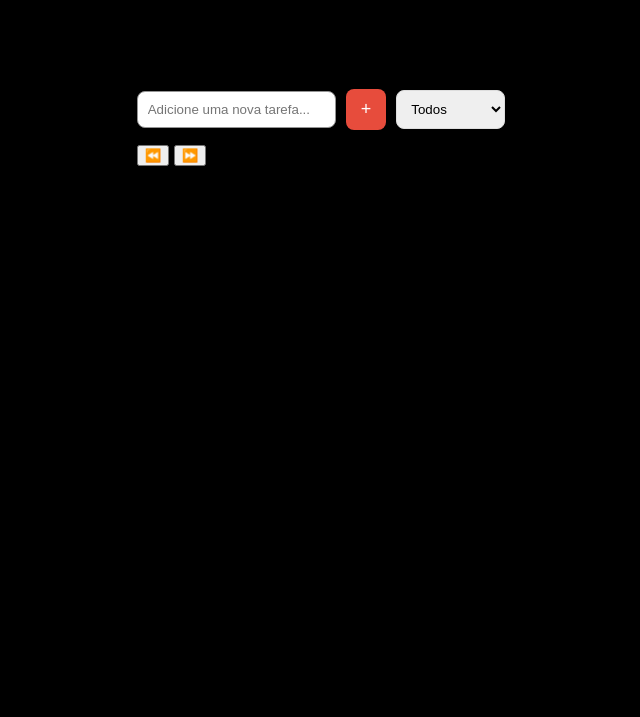
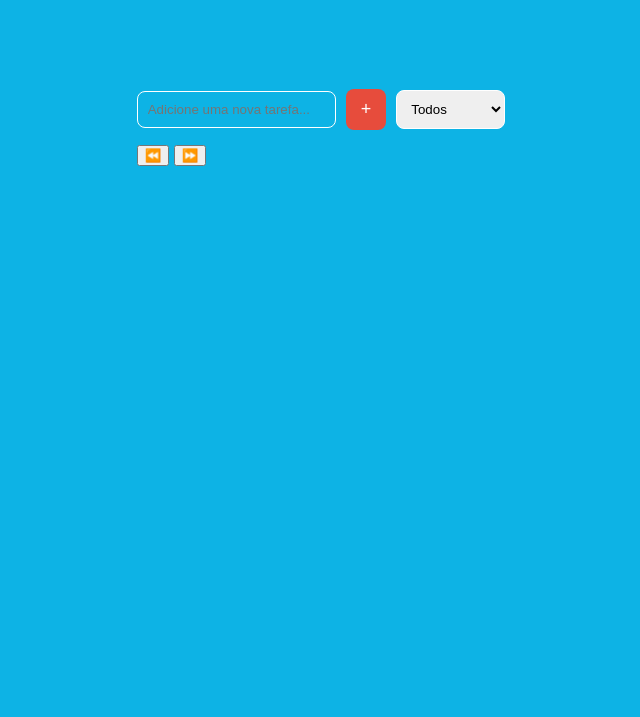
Before and after one commit to brasa13/To-do-List, a plain HTML site: page index.html in a window 1280 px wide. Shown: the part 83-800 px from the top of the page, without its empty margins (319-959 px from the left). Drawn offline with Linux system fonts and the light colour scheme; no server answers.

Commit message:
Update style.css

```diff
--- a/style.css
+++ b/style.css
@@ -1,6 +1,6 @@
 body {
   font-family: Arial, sans-serif;
-  background-color: rgb(0, 0, 0);
+  background-color: rgb(13, 179, 229);
   display: flex;
   justify-content: center;
   align-items: center;
@@ -35,8 +35,9 @@ input {
   flex:1;
   padding: 10px;
   border-radius: 8px;
-  border: 1px solid #949494;
+  border: 1px solid #ffffff;
   outline: none;
+  background: rgb(13, 179, 229);
 }
 
 button.add-btn {
@@ -52,7 +53,7 @@ button.add-btn {
 select {
   padding: 10px;
   border-radius: 8px;
-  border: 1px solid #ddd;
+  border: 1px solid #ffffff;
   outline: none;
 }
 
```
